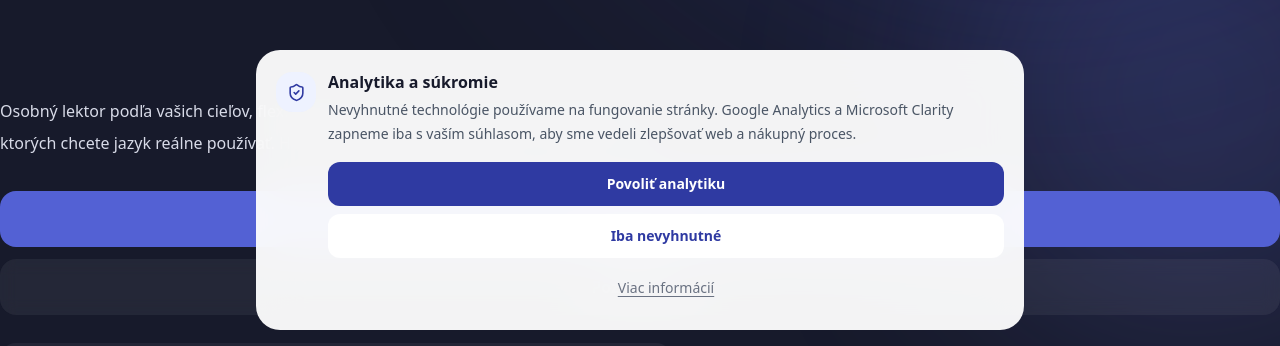
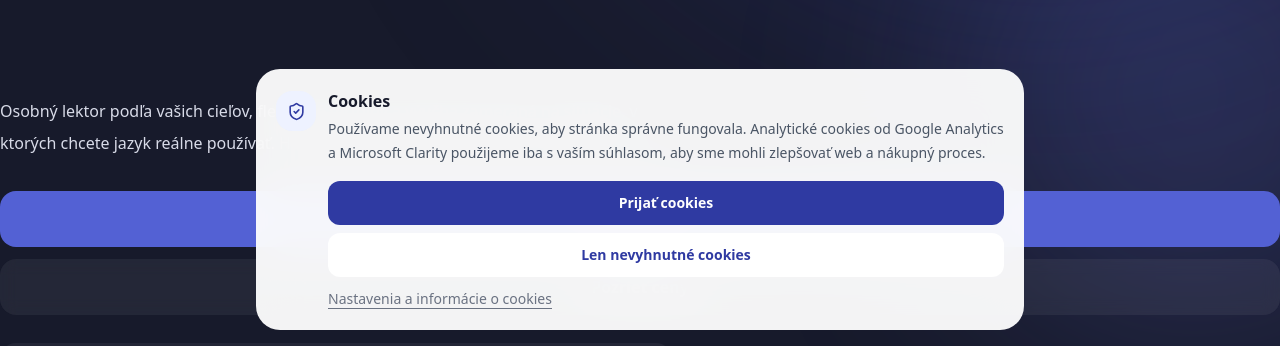
Before and after one commit to 505hits/mundus, a Next.js app: page / in a window 1280 px wide. Shown: the part 454-800 px from the top of the page. Built offline with nearby package versions, Linux system fonts and the light colour scheme; no server answers.

Commit message:
Publish finalized cookie consent banner

```diff
--- a/src/components/AnalyticsConsentBanner.tsx
+++ b/src/components/AnalyticsConsentBanner.tsx
@@ -10,17 +10,31 @@ export default function AnalyticsConsentBanner(){
   const consent=useAnalyticsConsent();
   if(consent!==null) return null;
   const choose=(value:"granted"|"denied")=>setAnalyticsConsent(value);
+  const prefix=`/${language}`;
+
   return <div className="fixed bottom-4 left-4 right-4 z-[120] mx-auto max-w-3xl rounded-3xl border border-[#DDE2FB] bg-white/95 p-5 shadow-[0_24px_70px_rgba(23,26,43,.20)] backdrop-blur-xl sm:bottom-6 sm:p-6">
     <div className="flex items-start gap-3">
       <span className="mt-0.5 flex h-10 w-10 shrink-0 items-center justify-center rounded-2xl bg-[#EEF2FF] text-[#2F3AA2]"><ShieldCheck size={19}/></span>
       <div className="min-w-0 flex-1">
-        <p className="font-semibold text-[#171A2B]">{sk?"Analytika a súkromie":"Analytics & privacy"}</p>
-        <p className="mt-1 text-sm leading-6 text-gray-600">{sk?"Nevyhnutné technológie používame na fungovanie stránky. Google Analytics a Microsoft Clarity zapneme iba s vaším súhlasom, aby sme vedeli zlepšovať web a nákupný proces.":"We use necessary technology to operate the site. Google Analytics and Microsoft Clarity are enabled only with your consent so we can improve the website and purchase journey."}</p>
-        <div className="mt-4 flex flex-col gap-2 sm:flex-row">
-          <button onClick={()=>choose("granted")} className="rounded-xl bg-[#2F3AA2] px-4 py-3 text-sm font-semibold text-white">{sk?"Povoliť analytiku":"Allow analytics"}</button>
-          <button onClick={()=>choose("denied")} className="rounded-xl border border-[#DDE2FB] bg-white px-4 py-3 text-sm font-semibold text-[#2F3AA2]">{sk?"Iba nevyhnutné":"Necessary only"}</button>
-          <Link href="/cookies" className="px-2 py-3 text-center text-sm font-medium text-gray-500 underline underline-offset-3">{sk?"Viac informácií":"Learn more"}</Link>
+        <p className="font-semibold text-[#171A2B]">{sk?"Cookies":"Cookies"}</p>
+        <p className="mt-1 text-sm leading-6 text-gray-600">
+          {sk
+            ?"Používame nevyhnutné cookies, aby stránka správne fungovala. Analytické cookies od Google Analytics a Microsoft Clarity použijeme iba s vaším súhlasom, aby sme mohli zlepšovať web a nákupný proces."
+            :"We use essential cookies to keep the site working properly. Analytics cookies from Google Analytics and Microsoft Clarity are used only with your consent so we can improve the website and purchase journey."}
+        </p>
+
+        <div className="mt-4 flex flex-col gap-2 sm:flex-row sm:flex-wrap">
+          <button onClick={()=>choose("granted")} className="rounded-xl bg-[#2F3AA2] px-4 py-3 text-sm font-semibold text-white transition hover:bg-[#252E82]">
+            {sk?"Prijať cookies":"Accept cookies"}
+          </button>
+          <button onClick={()=>choose("denied")} className="rounded-xl border border-[#DDE2FB] bg-white px-4 py-3 text-sm font-semibold text-[#2F3AA2] transition hover:bg-[#F5F6FF]">
+            {sk?"Len nevyhnutné cookies":"Essential only"}
+          </button>
         </div>
+
+        <Link href={`${prefix}/cookies`} className="mt-3 inline-flex text-sm font-medium text-gray-500 underline underline-offset-4 transition hover:text-[#2F3AA2]">
+          {sk?"Nastavenia a informácie o cookies":"Cookie settings & information"}
+        </Link>
       </div>
     </div>
   </div>;
```
